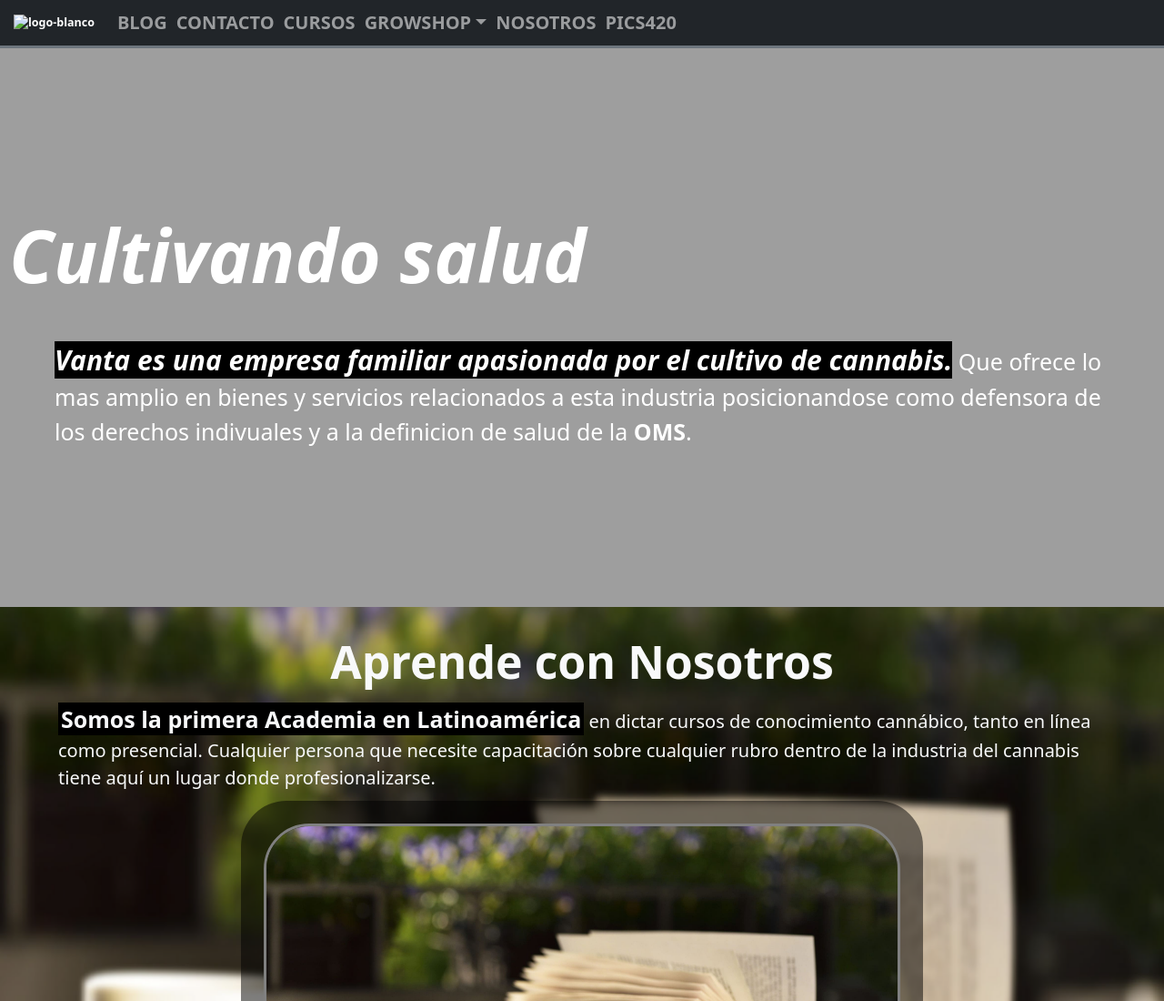
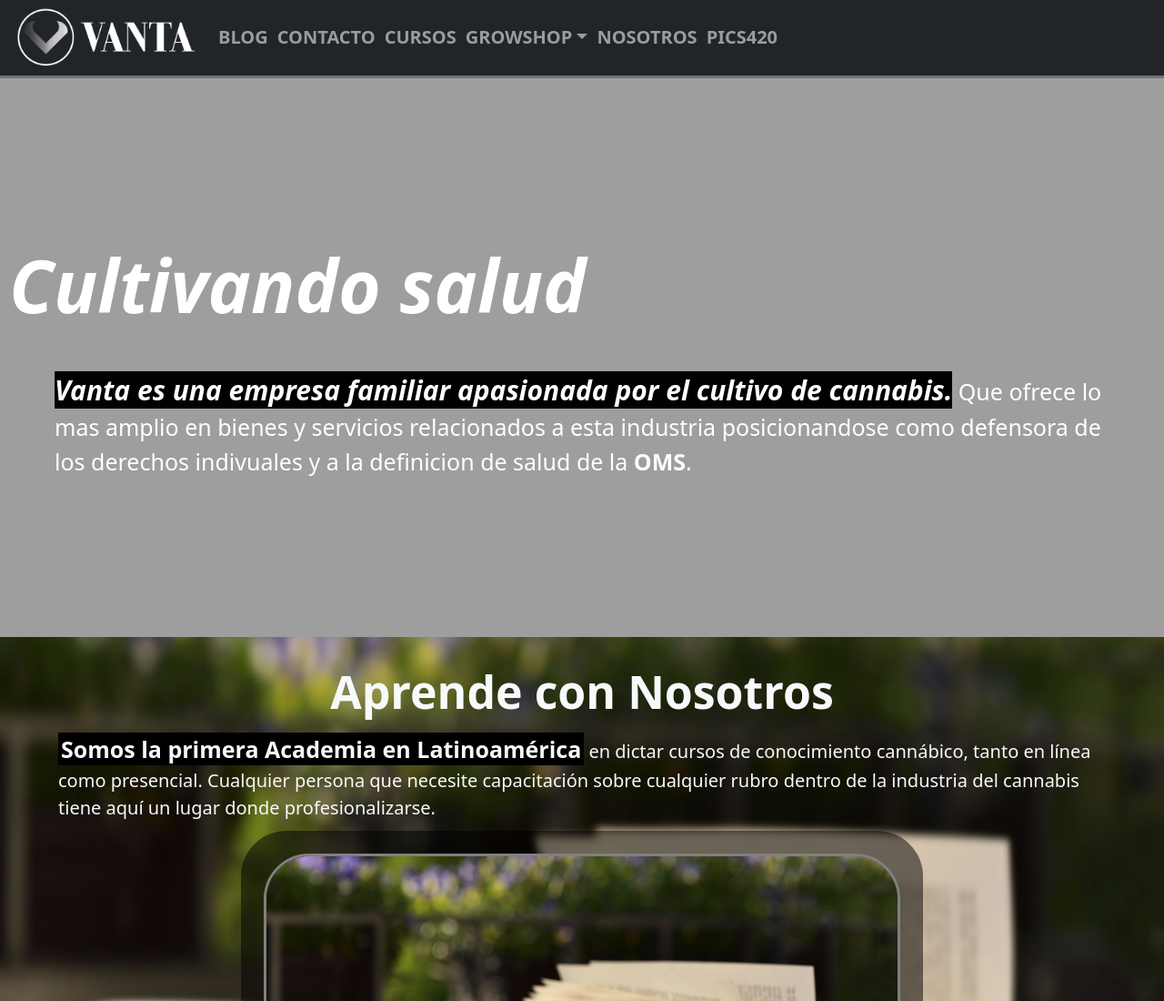
Before and after one commit to Alevar7357/D4-crear-repositorio, a website: page index.html in a window 1280 px wide. Shown: the top 1100 px of the page at 91% size. Drawn offline with nearby package versions, Linux system fonts and the light colour scheme; files that its build step writes are made by us from their sources; the site is published under a folder, as on GitHub Pages, so addresses that start at the root find nothing.

Commit message:
se corrige logo

```diff
--- a/index.html
+++ b/index.html
@@ -29,7 +29,7 @@
     <div class="row indexGrids">
         <nav class="navbar navbar-expand-lg navbar-dark bg-dark border-3 border-bottom border-secondary">
             <div class="container-fluid containerNav">
-                <a class="navbar-brand" href="./index.html"><img class="navbar-logo" src="/imagenes/logohblanco.png"
+                <a class="navbar-brand" href="./index.html"><img class="navbar-logo" src="./imagenes/logohblanco.png"
                         alt="logo-blanco"></a>
                 <button type="button" class="navbar-toggler btnHambureguesa" data-bs-toggle="collapse" data-bs-target="#menuNavegacion">
                     <span class="navbar-toggler-icon"></span>
```
Also changed, not shown: paginas/growshop.html (+1 -1 lines).
